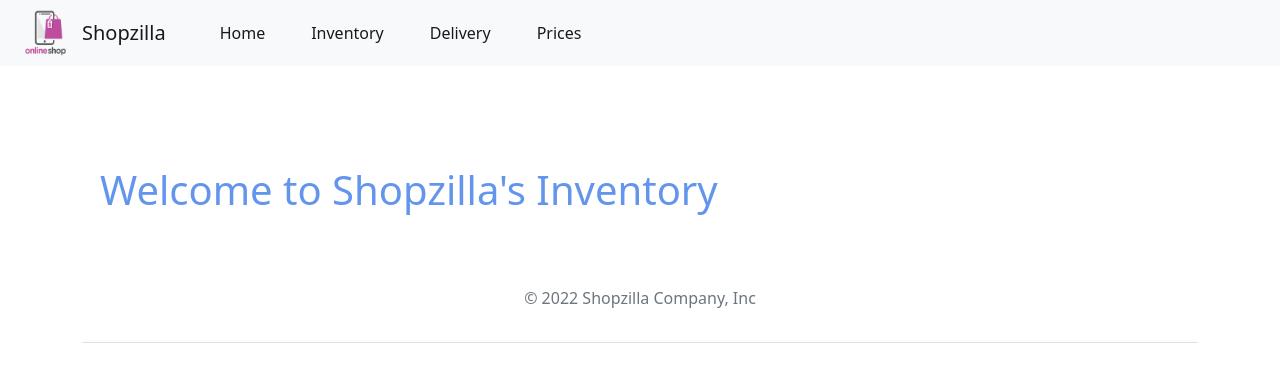
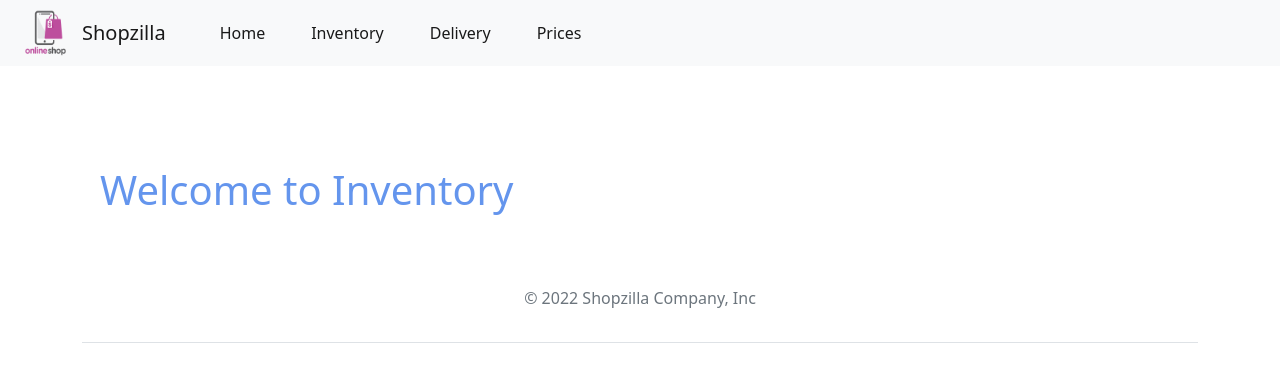
Before and after one commit to kasuni77/nextjs-blog, a Next.js app: page /Inventory in a window 1280 px wide. Shown: the top 382 px of the page. Built offline with nearby package versions, Linux system fonts and the light colour scheme.

Commit message:
create Inventory.js

```diff
--- a/pages/Inventory.js
+++ b/pages/Inventory.js
@@ -6,7 +6,7 @@ function Inventory(){
         <div>
             <Navbar />
             <h1 className="title" style={{color:"cornflowerblue", marginTop:"100px", marginLeft:"100px"}}>
-                Welcome to Shopzilla's Inventory
+                Welcome to Inventory
             </h1>
             <br/>
             {/*<TABLE/>*/}
```
